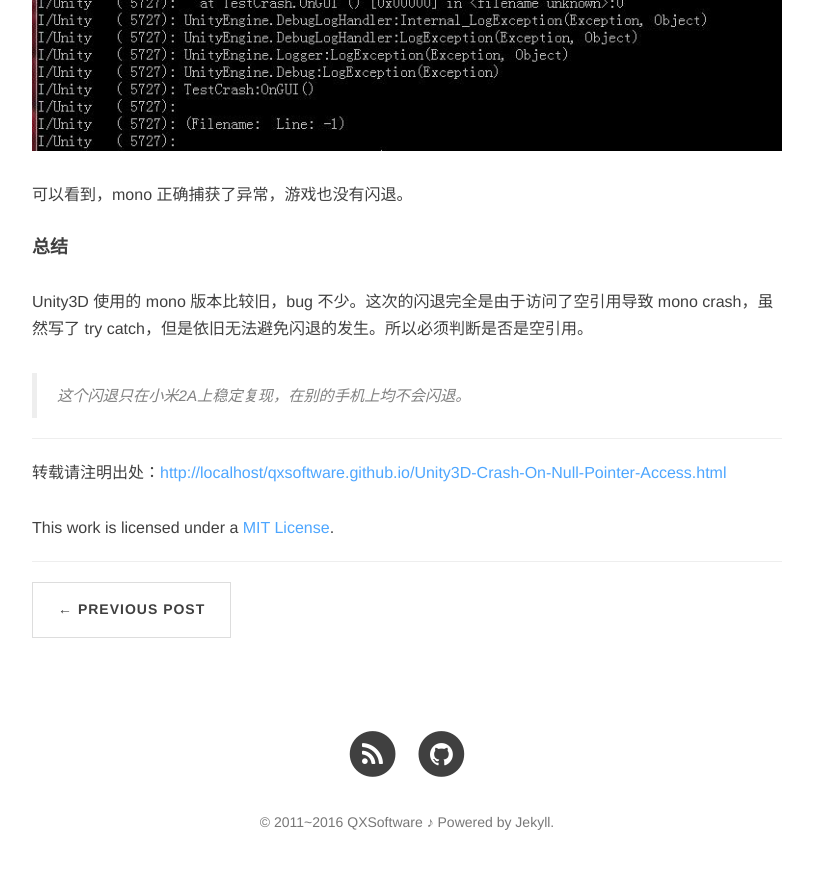
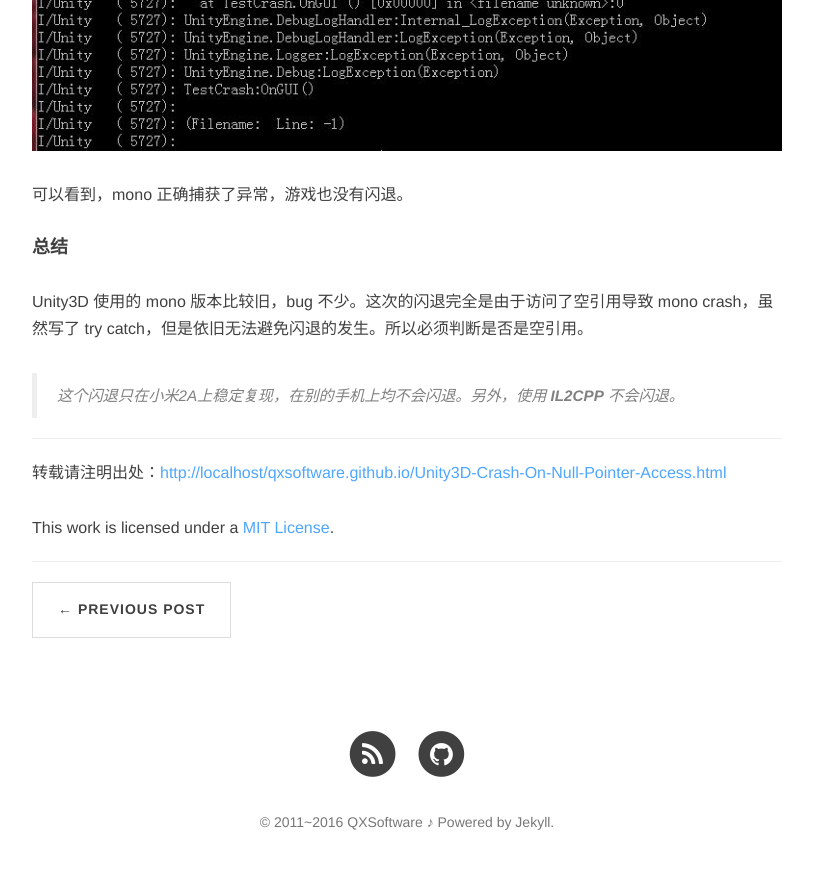
Before and after one commit to QXSoftware/qxsoftware.github.io, a Jekyll site: the page built from _posts/2016-12-13-Unity3D Crash On Null Pointer Access.md, in a window 1280 px wide and 900 px high, scrolled down 2315 px. Shown: the top 869 px of the window, without its empty margins (233-1046 px from the left). Built offline with Jekyll 4.4.1, drawn with Linux system fonts in a browser that asks for light colours; nearby versions of some CDN libraries; comment, search, counter and statistics services are not loaded.

Commit message:
add more info

```diff
--- a/_posts/2016-12-13-Unity3D Crash On Null Pointer Access.md
+++ b/_posts/2016-12-13-Unity3D Crash On Null Pointer Access.md
@@ -61,4 +61,4 @@ public class TestCrash : MonoBehaviour
 
 Unity3D 使用的 mono 版本比较旧，bug 不少。这次的闪退完全是由于访问了空引用导致 mono crash，虽然写了 try catch，但是依旧无法避免闪退的发生。所以必须判断是否是空引用。
 
-> 这个闪退只在小米2A上稳定复现，在别的手机上均不会闪退。
+> 这个闪退只在小米2A上稳定复现，在别的手机上均不会闪退。另外，使用 **IL2CPP** 不会闪退。
```
